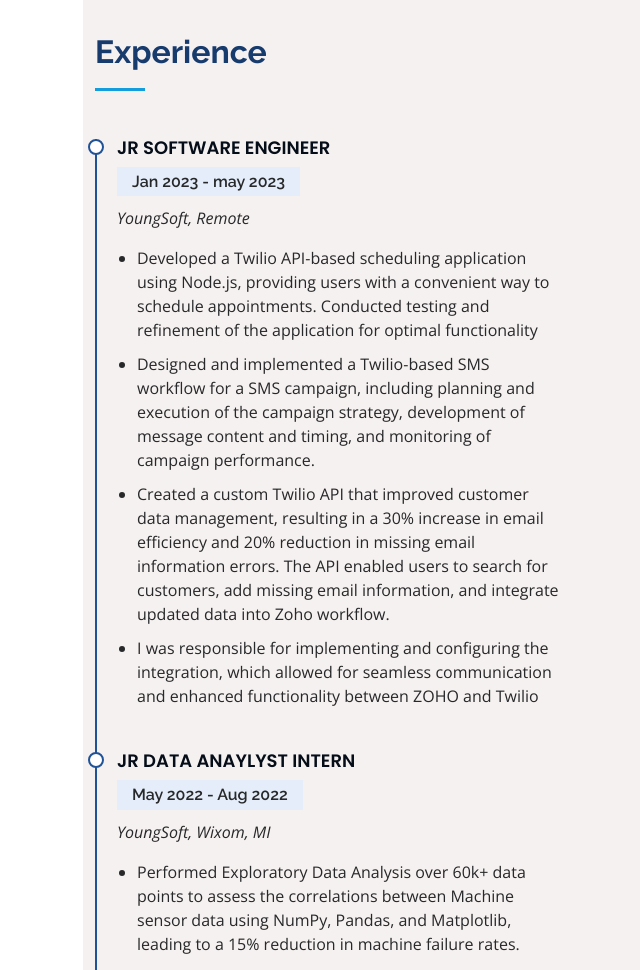
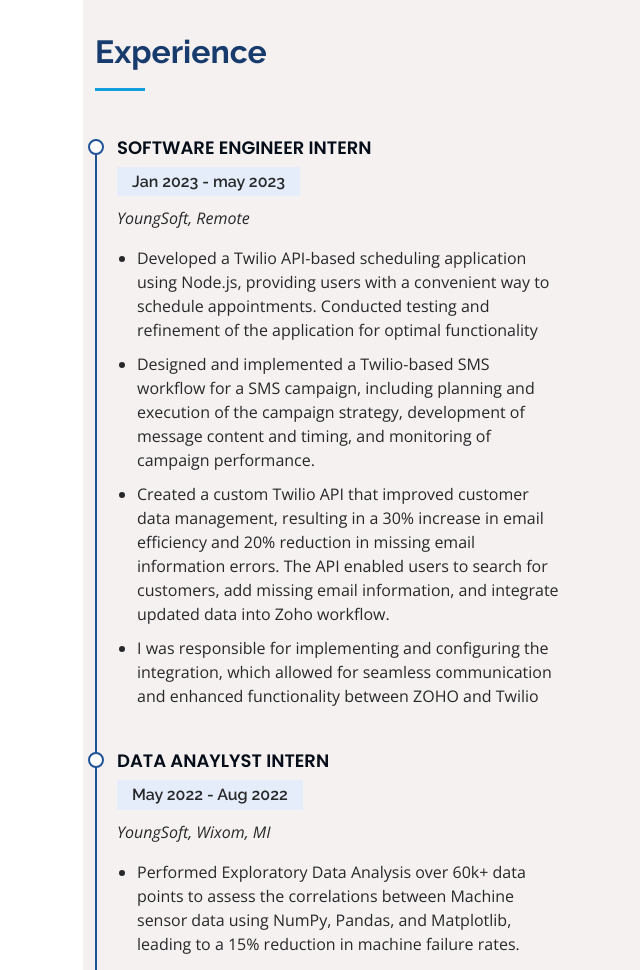
Before and after one commit to tirthraval/tirthraval.github.io, a plain HTML site: page index.html in a window 1280 px wide. Shown: the part 2060-3030 px from the top of the page, without its empty margins (217-857 px from the left). Drawn offline with nearby package versions, Linux system fonts and the light colour scheme.

Commit message:
Second change

```diff
--- a/index.html
+++ b/index.html
@@ -150,7 +150,7 @@
           <div class="col-lg-6" data-aos="fade-up" data-aos-delay="100">
             <!-- <h3 class="resume-title">Professional Experience</h3> -->
             <div class="resume-item">
-              <h4>Jr Software Engineer </h4>
+              <h4>Software Engineer Intern</h4>
               <h5>Jan 2023 - may 2023</h5>
               <p><em>YoungSoft, Remote </em></p>
               <ul>
@@ -165,7 +165,7 @@
               </ul>
             </div>
             <div class="resume-item">
-              <h4>Jr Data Anaylyst Intern</h4>
+              <h4>Data Anaylyst Intern</h4>
               <h5>May 2022 - Aug 2022</h5>
               <p><em>YoungSoft, Wixom, MI</em></p>
               <ul>
```
